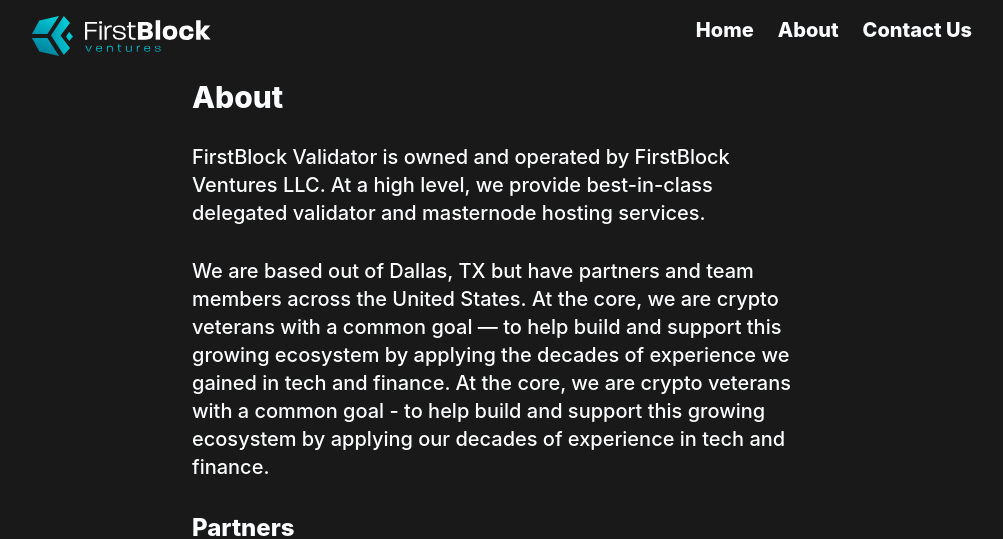
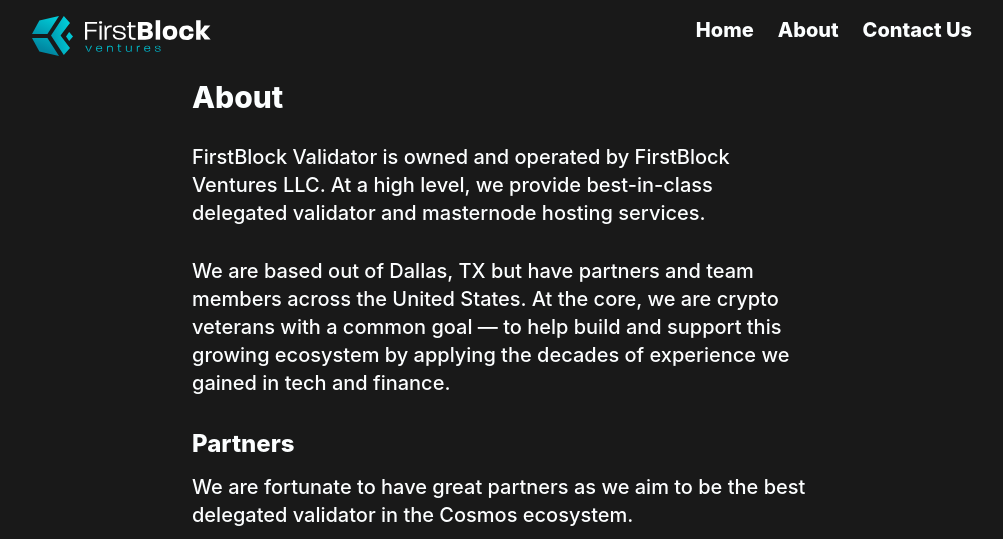
Before and after one commit to FirstBlock-CosmosVal/firstblock.io, a Jekyll site: the page built from about.md, in a window 1280 px wide, cut to the strip 0-539 px from the top of the page. Shown: the whole strip, without its empty margins (138-1141 px from the left). Built offline with Jekyll 4.4.1, drawn with Linux system fonts in a browser that asks for light colours.

Commit message:
Update about.md

```diff
--- a/about.md
+++ b/about.md
@@ -9,7 +9,7 @@
 <br/>
 FirstBlock Validator is owned and operated by FirstBlock Ventures LLC. At a high level, we provide best-in-class delegated validator and masternode hosting services.
 
-We are based out of Dallas, TX but have partners and team members across the United States. At the core, we are crypto veterans with a common goal &mdash; to help build and support this growing ecosystem by applying the decades of experience we gained in tech and finance. At the core, we are crypto veterans with a common goal - to help build and support this growing ecosystem by applying our decades of experience in tech and finance.
+We are based out of Dallas, TX but have partners and team members across the United States. At the core, we are crypto veterans with a common goal &mdash; to help build and support this growing ecosystem by applying the decades of experience we gained in tech and finance.
 
 ## Partners
 We are fortunate to have great partners as we aim to be the best delegated validator in the Cosmos ecosystem.
```
